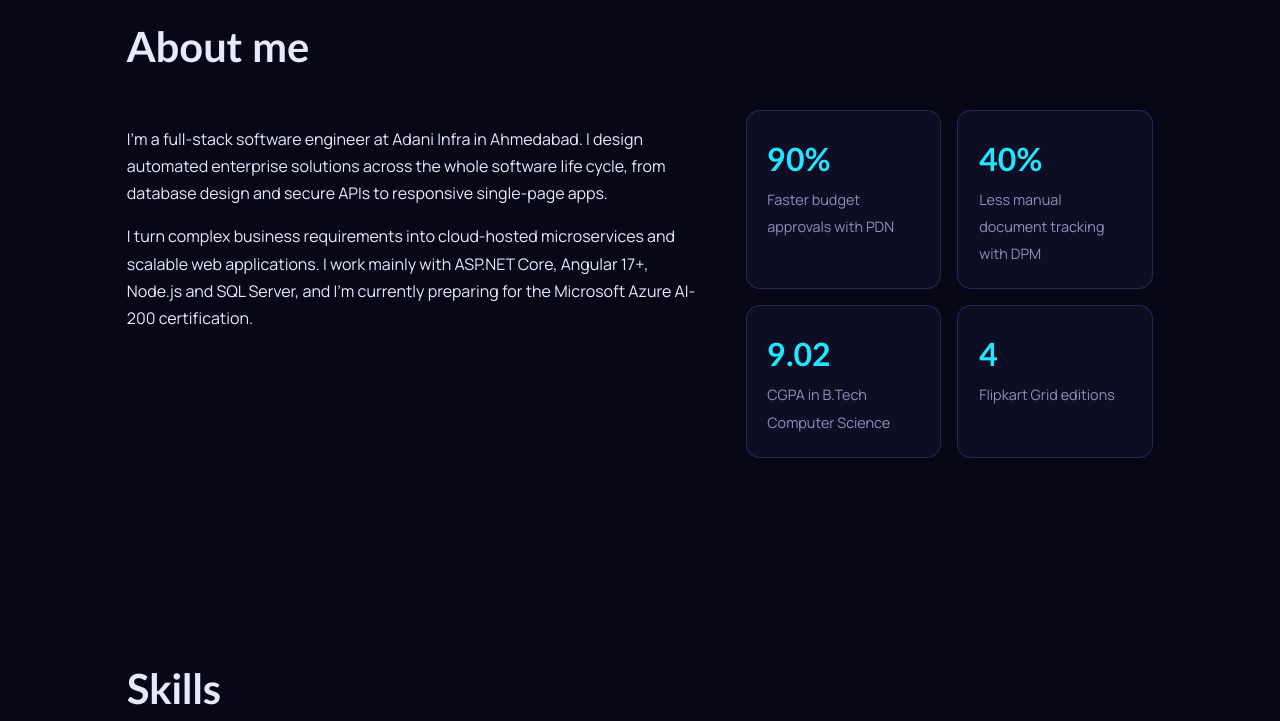
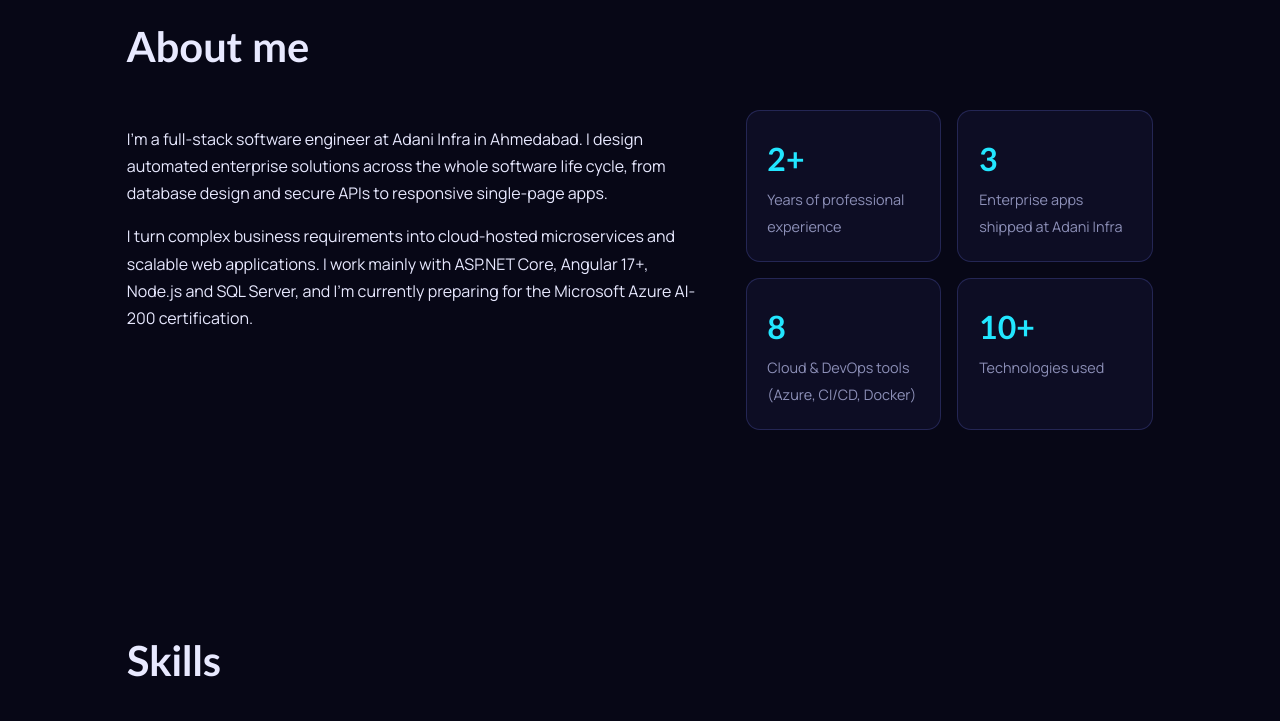
Before and after one commit to shreymakadiya18/Portfoliowebsite, a plain HTML site: page website/index.html in a window 1280 px wide. Shown: the part 880-1601 px from the top of the page. Drawn offline with Linux system fonts and the light colour scheme; a web font is replaced by a local one.

Commit message:
Update statistics section in index.html

```diff
--- a/website/index.html
+++ b/website/index.html
@@ -178,10 +178,10 @@ nav{position:fixed;z-index:30}
       <p>I turn complex business requirements into cloud-hosted microservices and scalable web applications. I work mainly with ASP.NET Core, Angular 17+, Node.js and SQL Server, and I'm currently preparing for the Microsoft Azure AI-200 certification.</p>
     </div>
     <div class="stats">
-      <div class="stat"><b data-n="90" data-s="%">0</b><span>Faster budget approvals with PDN</span></div>
-      <div class="stat"><b data-n="40" data-s="%">0</b><span>Less manual document tracking with DPM</span></div>
-      <div class="stat"><b data-n="9.02" data-s="">0</b><span>CGPA in B.Tech Computer Science</span></div>
-      <div class="stat"><b data-n="4" data-s="">0</b><span>Flipkart Grid editions</span></div>
+      <div class="stat"><b data-n="2" data-s="+">0</b><span>Years of professional experience</span></div>
+      <div class="stat"><b data-n="3" data-s="">0</b><span>Enterprise apps shipped at Adani Infra</span></div>
+      <div class="stat"><b data-n="8" data-s="">0</b><span>Cloud &amp; DevOps tools (Azure, CI/CD, Docker)</span></div>
+      <div class="stat"><b data-n="10" data-s="+">0</b><span>Technologies used</span></div>
     </div>
   </div>
 </section>
```
